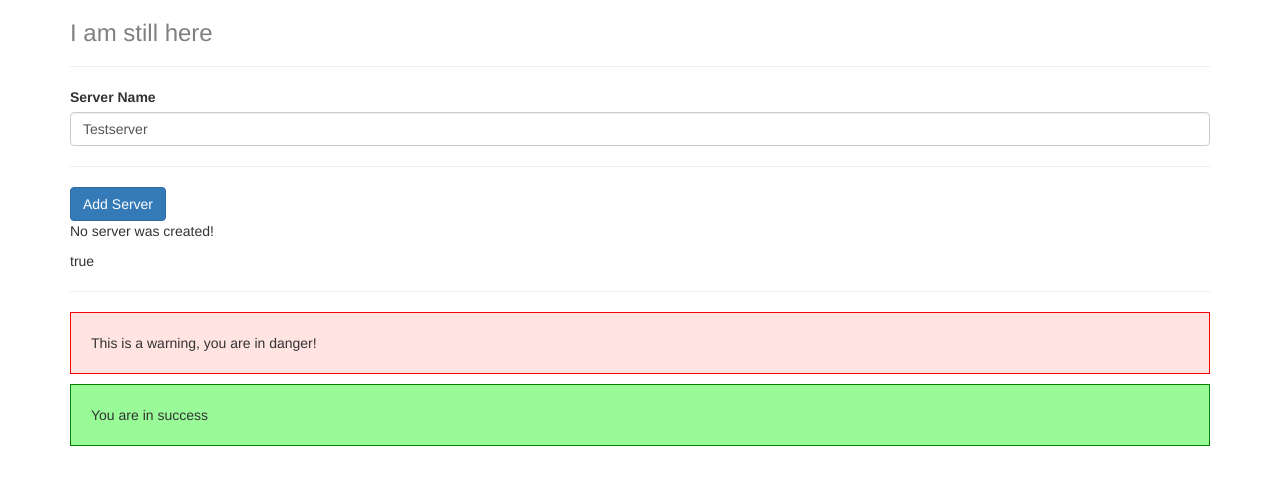
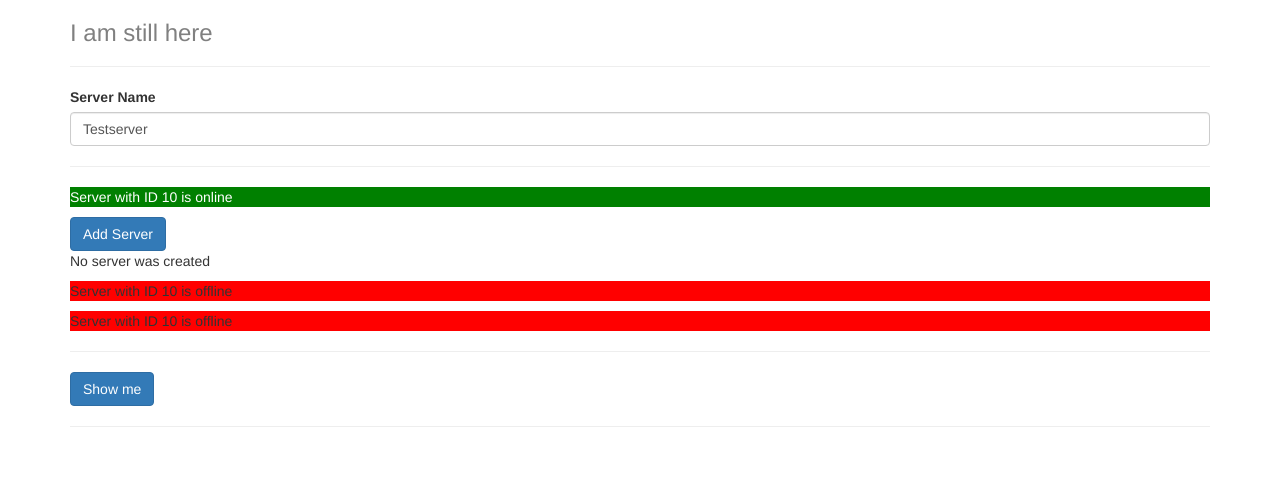
Before and after one commit to Pro-WebTech/angry-angular, an Angular app: page / in a window 1280 px wide. Shown: the top 484 px of the page. Built offline with nearby package versions, Linux system fonts and the light colour scheme.

Commit message:
new ui receipt start

```diff
--- a/src/app/app.component.html
+++ b/src/app/app.component.html
@@ -6,8 +6,6 @@
             <app-servers></app-servers>
 
             <hr>
-            <app-warning-alert></app-warning-alert>
-            <app-success-alert></app-success-alert>
         </div>
     </div>
 </div>
--- a/src/app/server/server.component.html
+++ b/src/app/server/server.component.html
@@ -1 +1,4 @@
-<p>Server with ID {{serverId}} is {{getServerStatus()}}</p>
+<p
+    [ngStyle]="{backgroundColor: getColor()}"
+    [ngClass]="{online: serverStatus === 'online'}">
+    Server with ID {{serverId}} is {{getServerStatus()}}</p>
--- a/src/app/server/server.component.ts
+++ b/src/app/server/server.component.ts
@@ -2,13 +2,28 @@ import { Component } from "@angular/core";
 
 @Component({
     selector: 'app-server',
-    templateUrl: './server.component.html'
+    templateUrl: './server.component.html',
+    styles: [`
+        .online {
+            color: white;
+        }
+    `]
 })
 export class ServerComponent {
     serverId: number = 10;
     serverStatus: string = 'offline';
 
+    constructor() {
+        this.serverStatus = Math.random() > 0.5 ? 'online' : 'offline'
+    }
+
     getServerStatus() {
         return this.serverStatus;
+
     }
+
+    getColor() {
+        return this.serverStatus === 'online' ? 'green' : 'red'
+    }
+
 }
--- a/src/app/servers/servers.component.css
+++ b/src/app/servers/servers.component.css
@@ -0,0 +1,3 @@
+.white-text {
+    color: aliceblue;
+}
--- a/src/app/servers/servers.component.html
+++ b/src/app/servers/servers.component.html
@@ -10,11 +10,30 @@
     [(ngModel)]="serverName">
 <hr>
 <!-- <p>{{serverName}}</p> -->
-
+<app-server></app-server>
 <button
     class="btn btn-primary"
     [disabled] = "!allowNewServer"
     (click)="onCreateServer()">Add Server</button>
-<p>{{serverCreationStatus}}</p>
+
+<p *ngIf="serverCreated; else noServer">Server was created, Name is {{serverName}} </p>
+<ng-template #noServer>
+    <p>No server was created</p>
+</ng-template>
+
+<app-server *ngFor="let server of servers"></app-server>
+
+<!-- <p>{{serverCreationStatus}}</p>
 <p [innerText]="allowNewServer" >
-</p>
+</p> -->
+
+
+<hr>
+
+<!-- <button class="btn btn-primary" (click)="showMe = !showMe" >Show me</button> -->
+<button class="btn btn-primary" (click)="onToggleDetails()" >Show me</button>
+<p *ngIf = "showSecret">Now I am here</p>
+<div *ngFor="let logItem of log; let i = index"
+    [ngStyle]="{backgroundColor: i >=5 ? 'blue': 'transparent'}"
+    [ngClass] = "{'white-text' : i >= 5}"
+> {{logItem}} </div>
--- a/src/app/servers/servers.component.ts
+++ b/src/app/servers/servers.component.ts
@@ -9,6 +9,8 @@ export class ServersComponent {
   allowNewServer = false;
   serverCreationStatus = 'No server was created!';
   serverName = 'Testserver';
+  serverCreated = false;
+  servers = ['Testserver', 'Testserver 2']
   constructor() {
     setTimeout(() => {
       this.allowNewServer = true;
@@ -16,10 +18,21 @@ export class ServersComponent {
   }
 
   onCreateServer() {
+    this.serverCreated = true;
+    this.servers.push(this.serverName);
     this.serverCreationStatus = 'Server was created! Name is ' + this.serverName
   }
 
   onUpdateServerName(event: Event) {
     this.serverName = (<HTMLInputElement>event.target).value;
   }
+
+  showSecret= false;
+  log = new Array;
+  onToggleDetails() {
+    this.showSecret = !this.showSecret;
+    // this.log.push(this.log.length + 1);
+    this.log.push(new Date());
+  }
+
 }
--- a/src/app/success-alert/success-alert.component.html
+++ b/src/app/success-alert/success-alert.component.html
@@ -1 +1,5 @@
 <p>You are in success</p>
+<input type="text" [(ngModel)] = "username" class="form-control">
+<p>{{username}}</p>
+<!-- <button class="btn btn-primary" [disabled]="username===''" (click)="resetUser()">Reset User</button> -->
+<button class="btn btn-primary" [disabled]="username===''" (click)="username = ''">Reset User</button>
--- a/src/app/success-alert/success-alert.component.ts
+++ b/src/app/success-alert/success-alert.component.ts
@@ -3,14 +3,13 @@ import { Component } from '@angular/core';
 @Component({
   selector: 'app-success-alert',
   templateUrl: './success-alert.component.html',
-  styles: [`
-   p {
-        padding: 20px;
-        background-color: palegreen;
-        border: 1px solid green;
-   }
-  `]
+  styleUrls: ['./success-alert.component.css']
 })
+
 export class SuccessAlertComponent {
+  username = 'Myname';
 
+  resetUser() {
+    this.username = ""
+  }
 }
```
Also changed, not shown: src/app/header/header.component.ts (added, +10 -0 lines), src/app/header/header.component.html (added).
